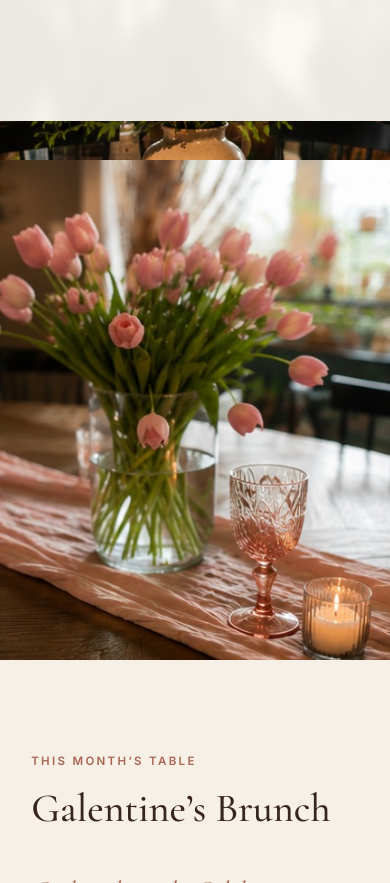
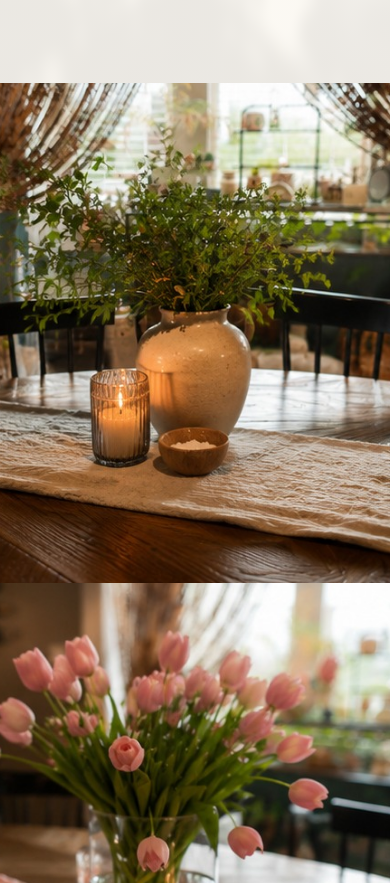
Before and after one commit to TabathasTable/tabathas-table, a plain HTML site: page index.html in a window 390 px wide. Shown: the part 1404-2287 px from the top of the page. Drawn offline with nearby package versions, Linux system fonts and the light colour scheme; a web font is replaced by a local one.

Commit message:
Update styles.css

```diff
--- a/styles.css
+++ b/styles.css
@@ -22,3 +22,9 @@
 .card-around{background-position:center 44%}
 .sunroom-photo{background-position:center 48%}
 .journal{background-position:center 54%}
+@media(max-width:600px){
+  .sunroom-photo{
+    min-height:500px;
+    background-position:center 35%;
+  }
+}
```
